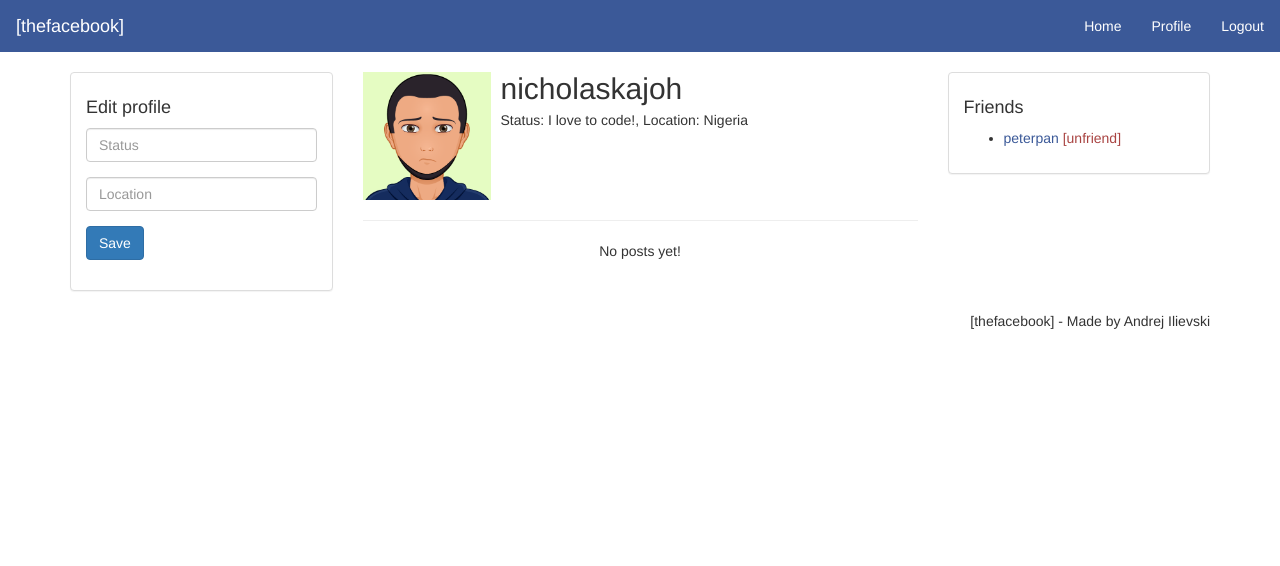
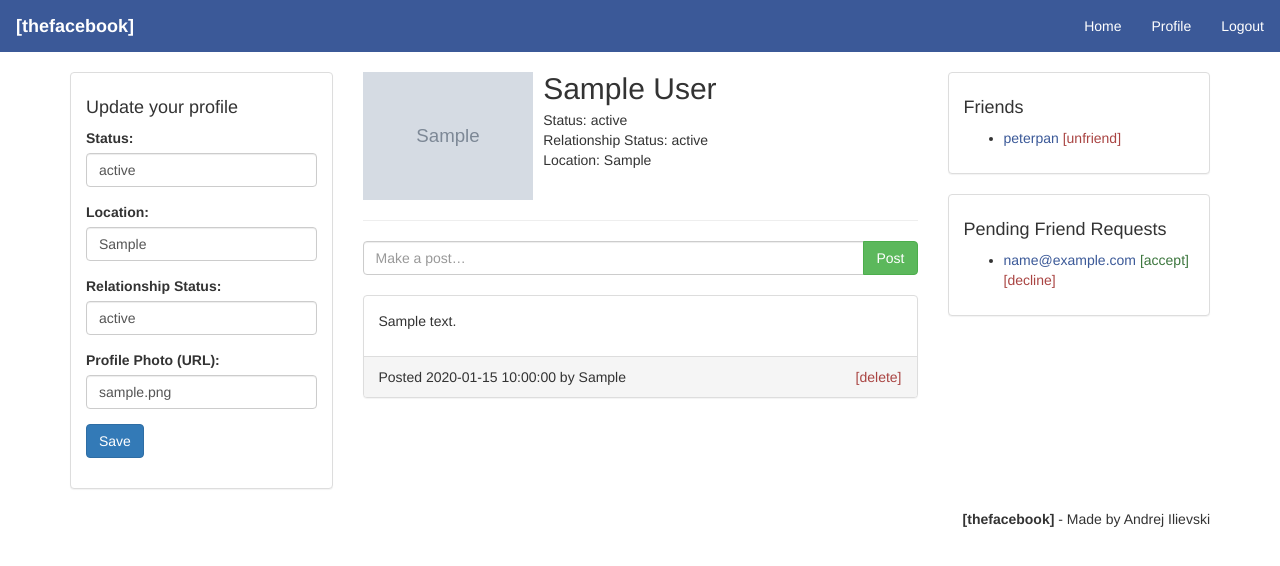
Before and after one commit to mr-andrej/thefacebook, a PHP site: page /profile.php in a window 1280 px wide. Shown: the top 566 px of the page. Run offline with PHP 8.4, Linux system fonts and the light colour scheme; the visitor is signed in with stand-in values (Sample User, id 1); tables that the repository leaves empty or names only in its code hold one stand-in row (values such as "Sample post"); grey boxes marked "Sample" are stand-in pictures.

```diff
--- a/_footer.php
+++ b/_footer.php
@@ -1,7 +1,7 @@
 <!-- Footer -->
 <footer class="container text-center">
     <ul class="nav nav-pills pull-right">
-        <li>[thefacebook] - Made by Andrej Ilievski</li>
+        <li><strong>[thefacebook]</strong> - Made by Andrej Ilievski</li>
     </ul>
 </footer>
 <!-- Footer End -->
--- a/_header.php
+++ b/_header.php
@@ -14,7 +14,7 @@
 <nav class="navbar navbar-default">
     <div class="container-fluid">
         <div class="navbar-header">
-            <a class="navbar-brand" href="index.php">[thefacebook]</a>
+            <a class="navbar-brand" href="home.php"><strong>[thefacebook]</strong></a>
         </div>
         <ul class="nav navbar-nav navbar-right">
             <li><a href="home.php">Home</a></li>
--- a/php/delete-post.php
+++ b/php/delete-post.php
@@ -10,8 +10,10 @@ $statement = $connection->prepare($sql);
 $statement->bind_param('i', $_GET['id']);
 
 if ($statement->execute()) {
-    redirect_to("/home.php");
-} else {
+    if ($_GET['from'] === 'profile')
+        redirect_to("/profile.php");
+    else
+        redirect_to("/home.php");} else {
     echo "Error: " . $connection->error;
 }
 $connection->close();
--- a/php/edit-profile.php
+++ b/php/edit-profile.php
@@ -4,11 +4,11 @@ require_once "../_functions.php";
 
 db_connect();
 
-$sql = "UPDATE users SET status = ?, location = ?, relationship_status = ? WHERE id = ?";
+$sql = "UPDATE users SET status = ?, location = ?, relationship_status = ?, profile_image_url = ? WHERE id = ?";
 
 $statement = $connection->prepare($sql);
 
-$statement->bind_param('sssi', $_POST['status'], $_POST['location'], $_POST['relationship_status'], $_SESSION['user_id']);
+$statement->bind_param('ssssi', $_POST['status'], $_POST['location'], $_POST['relationship_status'], $_POST['profile_image_url'], $_SESSION['user_id']);
 
 if ($statement->execute())
     redirect_to("/profile.php?email={$_SESSION['user_email']}");
--- a/profile.php
+++ b/profile.php
@@ -2,15 +2,16 @@
 include "_header.php";
 require_once "_functions.php";
 
+check_auth();
 db_connect();
 
-$sql = "SELECT id, email, firstname, lastname, status, relationship_status, profile_image_url, location FROM users WHERE email = ?";
+$sql = "SELECT id, email, firstname, lastname, status, relationship_status, profile_image_url, location FROM users WHERE id = ?";
 
 $statement = $connection->prepare($sql);
-$statement->bind_param('s', $_GET['email']);
+$statement->bind_param('s', $_SESSION['user_id']);
 $statement->execute();
 $statement->store_result();
-$statement->bind_result($id, $emaiil, $firstname, $lastname, $status, $relationship_status, $profile_image_url, $location);
+$statement->bind_result($id, $email, $firstname, $lastname, $status, $relationship_status, $profile_image_url, $location);
 $statement->fetch();
 ?>
 <!-- main -->
@@ -20,13 +21,27 @@ $statement->fetch();
             <!-- edit profile -->
             <div class="panel panel-default">
                 <div class="panel-body">
-                    <h4>Edit profile</h4>
+                    <h4>Update your profile</h4>
                     <form method="post" action="php/edit-profile.php">
+                        <label>Status: </label>
                         <div class="form-group">
-                            <input class="form-control" type="text" name="status" placeholder="Status" value="">
+                            <input class="form-control" type="text" name="status" placeholder="Status" value="<?php echo $status; ?>">
                         </div>
+                        <label>Location: </label>
+
                         <div class="form-group">
-                            <input class="form-control" type="text" name="location" placeholder="Location" value="">
+                            <input class="form-control" type="text" name="location" placeholder="Location" value="<?php echo $location; ?>">
+                        </div>
+
+                        <label>Relationship Status: </label>
+                        <div class="form-group">
+                            <input class="form-control" type="text" name="relationship_status" placeholder="Relationship Status" value="<?php echo isset($relationship_status) ? $relationship_status : ' ';
+                            ?>">
+                        </div>
+
+                        <label>Profile Photo (URL): </label>
+                        <div class="form-group">
+                            <input class="form-control" type="text" name="profile_image_url" placeholder="Relationship Status" value="<?php echo $profile_image_url; ?>">
                         </div>
                         <div class="form-group">
                             <input class="btn btn-primary" type="submit" value="Save">
@@ -40,11 +55,16 @@ $statement->fetch();
             <!-- user profile -->
             <div class="media">
                 <div class="media-left">
-                    <img src="img/my_avatar.png" class="media-object" style="width: 128px; height: 128px;">
+                    <img src="<?php echo $profile_image_url; ?>" class="media-object" style="width: auto; height: 128px;">
                 </div>
                 <div class="media-body">
-                    <h2 class="media-heading">nicholaskajoh</h2>
-                    <p>Status: I love to code!, Location: Nigeria</p>
+                    <h2 class="media-heading"><?php echo $firstname . " " . $lastname; ?></h2>
+                    <p>Status: <?php echo $status; ?>
+                        <br> Relationship Status: <?php echo $relationship_status; ?>
+                        <br> Location: <?php echo $location; ?>
+
+                    </p>
+
                 </div>
             </div>
             <!-- user profile -->
@@ -53,10 +73,20 @@ $statement->fetch();
 
             <!-- timeline -->
             <div>
+                <form method="post" action="php/create-post.php?from=profile">
+                    <div class="input-group">
+                        <input class="form-control" type="text" name="content" placeholder="Make a post…">
+                        <span class="input-group-btn">
+            <button class="btn btn-success" type="submit" name="post">Post</button>
+    </span>
+                    </div>
+                </form>
+                <br>
                 <!-- post -->
                 <?php
-                $posts_sql = "SELECT * FROM posts WHERE user_id = {$id} ORDER BY created_at DESC";
-                $result = $connection->query($posts_sql);
+                $sql = "SELECT * FROM posts WHERE posts.user_id = {$_SESSION['user_id']} ORDER BY created_at DESC";
+
+                $result = $connection->query($sql);
 
                 if ($result->num_rows > 0) {
                     while ($post = $result->fetch_assoc()) {
@@ -66,22 +96,9 @@ $statement->fetch();
                                 <p><?php echo $post['content']; ?></p>
                             </div>
                             <div class="panel-footer">
-                                <?php
-                                $sql = "SELECT email FROM users WHERE id = ? LIMIT 1";
-
-                                $statement = $connection->prepare($sql);
-                                $statement->bind_param('i', $post['user_id']);
-                                $statement->execute();
-                                $statement->store_result();
-                                $statement->bind_result($post_author);
-                                $statement->fetch();
-                                ?>
-
-                                <span>posted <?php echo $post['created_at']; ?></span>
-                                <?php if (is_auth() && $_SESSION['user_id'] == $id): ?>
-                                    <span class="pull-right"><a class="text-danger"
-                                                                href="php/delete-post.php?id=<?php echo $post['id']; ?>">[delete]</a></span>
-                                <?php endif; ?>
+                                <span>Posted <?php echo $post['created_at']; ?> by <?php echo $post['firstname']; ?></span>
+                                <span class="pull-right"><a class="text-danger"
+                                                            href="php/delete-post.php?id=<?php echo $post['id']; ?>&from=profile">[delete]</a></span>
                             </div>
                         </div>
                         <?php
@@ -110,6 +127,40 @@ $statement->fetch();
                 </div>
             </div>
             <!-- ./friends -->
+
+            <div class="panel panel-default">
+                <div class="panel-body">
+                    <h4>Pending Friend Requests</h4>
+                    <?php
+                    $sql = "SELECT * FROM friend_requests WHERE friend_id = {$_SESSION['user_id']}";
+
+                    $result = $connection->query($sql);
+
+                    if ($result->num_rows > 0) {
+                        ?>
+                        <ul><?php
+                        while ($friend = $result->fetch_assoc()) {
+                            ?>
+                            <li>
+                                <?php
+                                $u_sql = "SELECT * FROM users WHERE id = {$friend['user_id']} LIMIT 1";
+                                $u_result = $connection->query($u_sql);
+                                $fr_user = $u_result->fetch_assoc();
+                                ?>
+                                <a href="profile.php?email=<?php echo $fr_user['email']; ?>"><?php echo $fr_user['email']; ?></a>
+                                <a class="text-success" href="php/accept-request.php?uid=<?php echo $fr_user['id']; ?>">[accept]</a>
+                                <a class="text-danger" href="php/remove-request.php?uid=<?php echo $fr_user['id']; ?>">[decline]</a>
+                            </li>
+                            <?php
+                        } ?></ul><?php
+                    } else {
+                        ?>
+                        <p class="text-center">No pending friend requests!</p>
+                        <?php
+                    }
+                    ?>
+                </div>
+            </div>
         </div>
     </div>
 </main>
```
Also changed, not shown: home.php (+53 -15 lines), index.php (+4 -9 lines), php/create-post.php (+6 -4 lines), php/login.php (+5 -2 lines).
